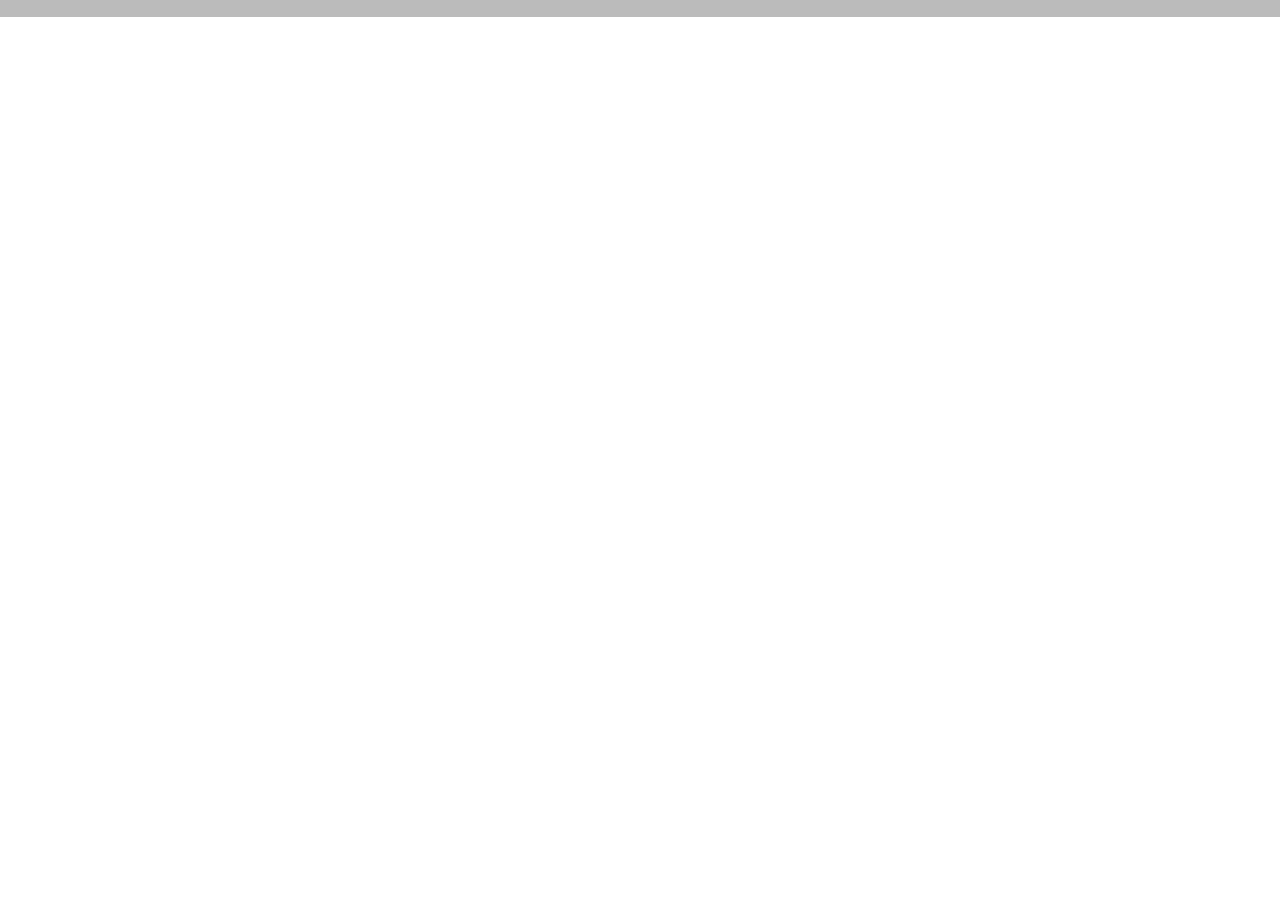
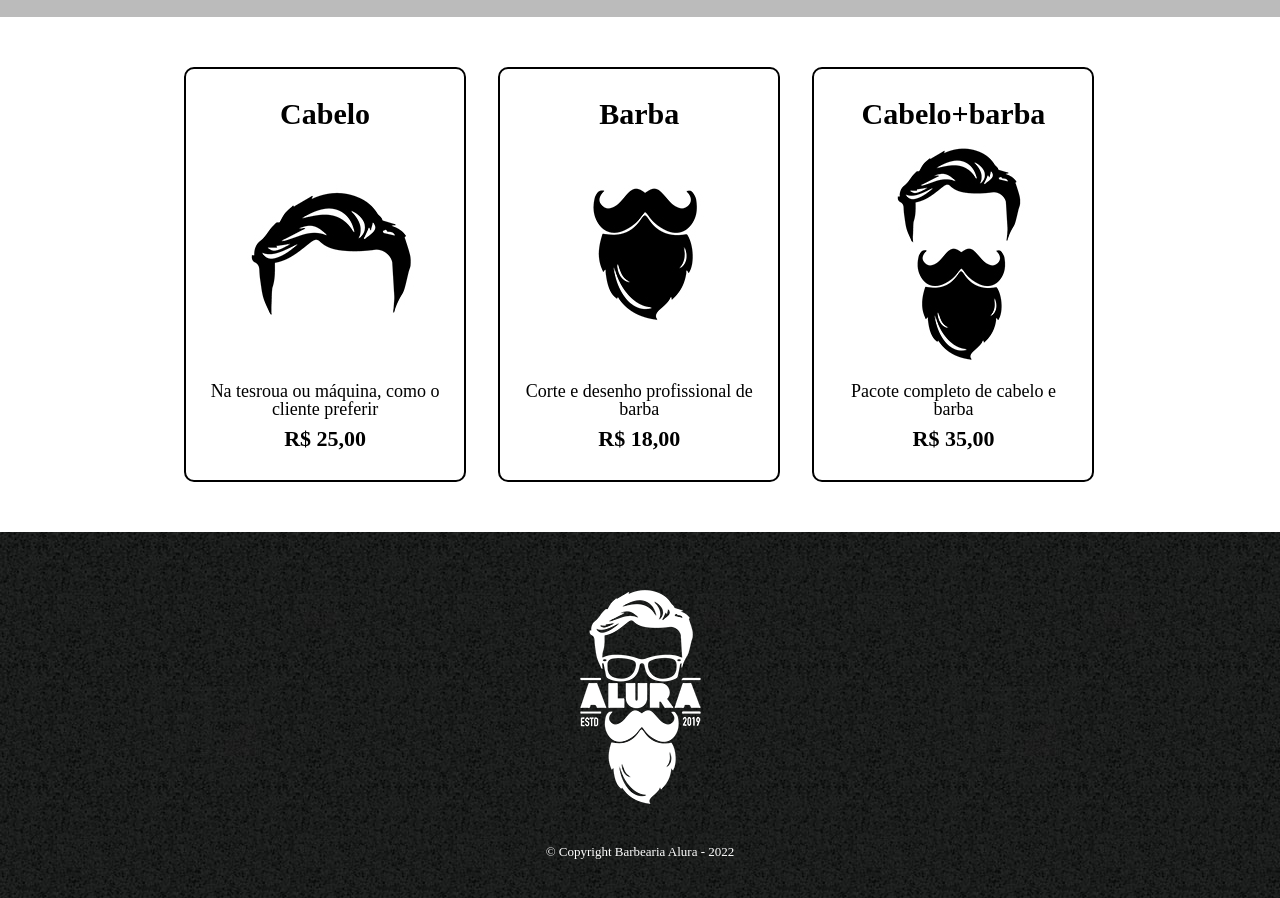
Before and after one commit to Magnus-lang/Front-End, a plain HTML site: page produtos.html in a window 1280 px wide. Shown: the part 276-1174 px from the top of the page. Before the commit the page ends 800 px from the top, so only its background shows below. Drawn offline with Linux system fonts and the light colour scheme.

Commit message:
final curso 2

```diff
--- a/produtos.css
+++ b/produtos.css
@@ -27,5 +27,67 @@ nav a {
     font-weight: bold;
     font-size: 22px;
     text-decoration: none;
+}
+
+nav a:hover {
+    color: #C78C19;
+    text-decoration: underline;
+}
+
+.produtos {
+    width: 940px;
+    margin: 0 auto;
+    padding: 50px 0;
+}
+
+.produtos li {
+
+    display: inline-block;
+    text-align: center;
+    width: 30%;
+    vertical-align: top;
+    margin: 0 1.5%;
+    padding: 30px 20px;
+    box-sizing: border-box;
+    border: 2px solid #000000;
+    border-radius: 10px;
+}
+
+.produtos li:hover{
+    border-color: #C78C19;
+}
+
+.produtos li:active {
+    border-color: #088C19;
+}
+
+.produtos li:hover h2 {
+    font-size: 34px;
+}
+.produtos h2 {
+    font-size: 30px;
+    font-weight: bold;
+}
+
+.produto-descricao {
+    font-size: 18px;
+}
+
+.produto-preco {
+    font-size: 22px;
+    font-weight: bold;
+    margin-top: 10px;
+}
+
+footer {
+    text-align: center;
+    background: url(bg.jpg);
+    padding: 40px 0;
+}
+
+.copyright {
+    color: #FFFFFF;
+    font-size: 13px;
+    margin-top: 20px;
 
 }
--- a/produtos.html
+++ b/produtos.html
@@ -21,5 +21,33 @@
             </nav>
         </div>
     </header>
+
+    <main>
+        <ul class="produtos">
+            <li>
+                <h2>Cabelo</h2>
+                <img src="cabelo.jpg">
+                <p class="produto-descricao">Na tesroua ou máquina, como o cliente preferir</p>
+                <p class="produto-preco">R$ 25,00</p>
+            </li>
+            <li>
+                <h2>Barba</h2>
+                <img src="barba.jpg">
+                <p class="produto-descricao">Corte e desenho profissional de barba</p>
+                <p class="produto-preco">R$ 18,00</p>
+            </li>
+            <li>
+                <h2>Cabelo+barba</h2>
+                <img src="cabelo+barba.jpg">
+                <p class="produto-descricao">Pacote completo de cabelo e barba</p>
+                <p class="produto-preco">R$ 35,00</p>
+            </li>
+        </ul>
+    </main>
+
+    <footer>
+        <img src="logo-branco.png">
+        <p class="copyright">&copy; Copyright Barbearia Alura - 2022</p>
+    </footer>
 </body>
 </html>
```
